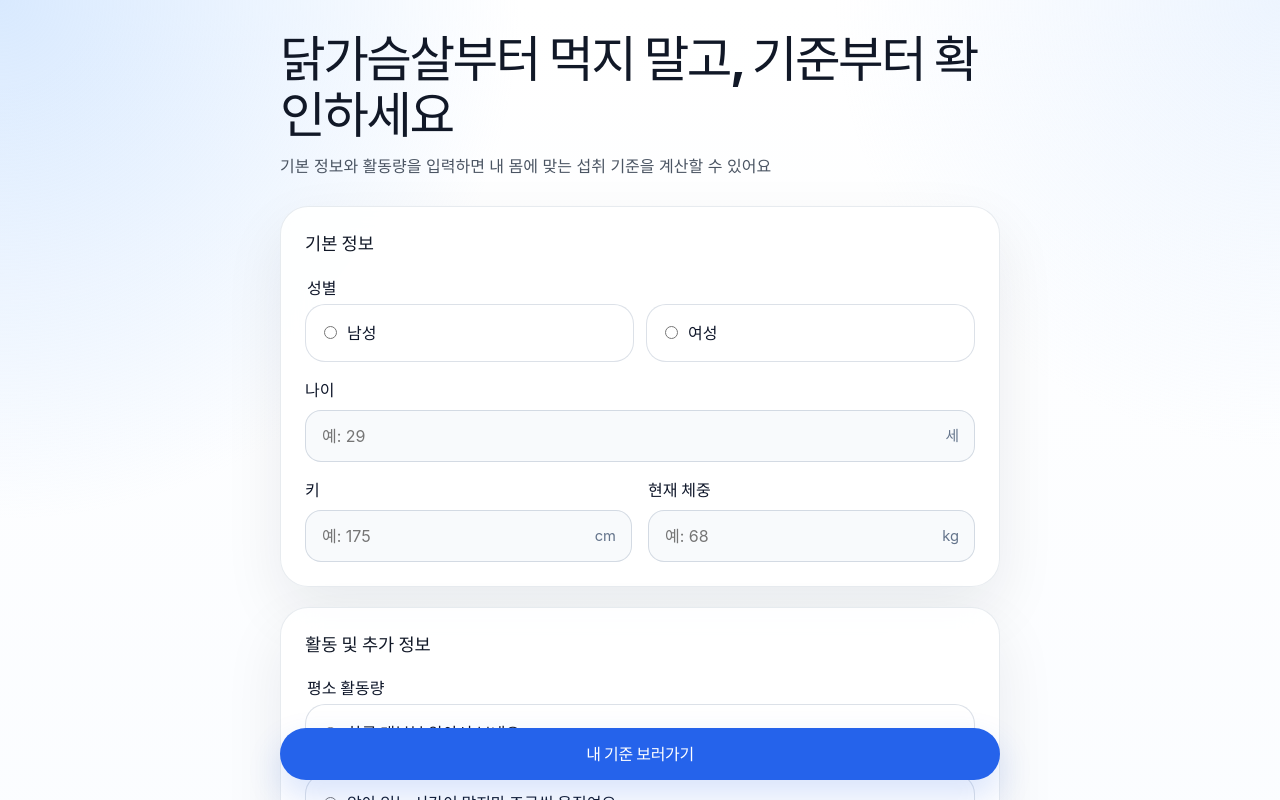
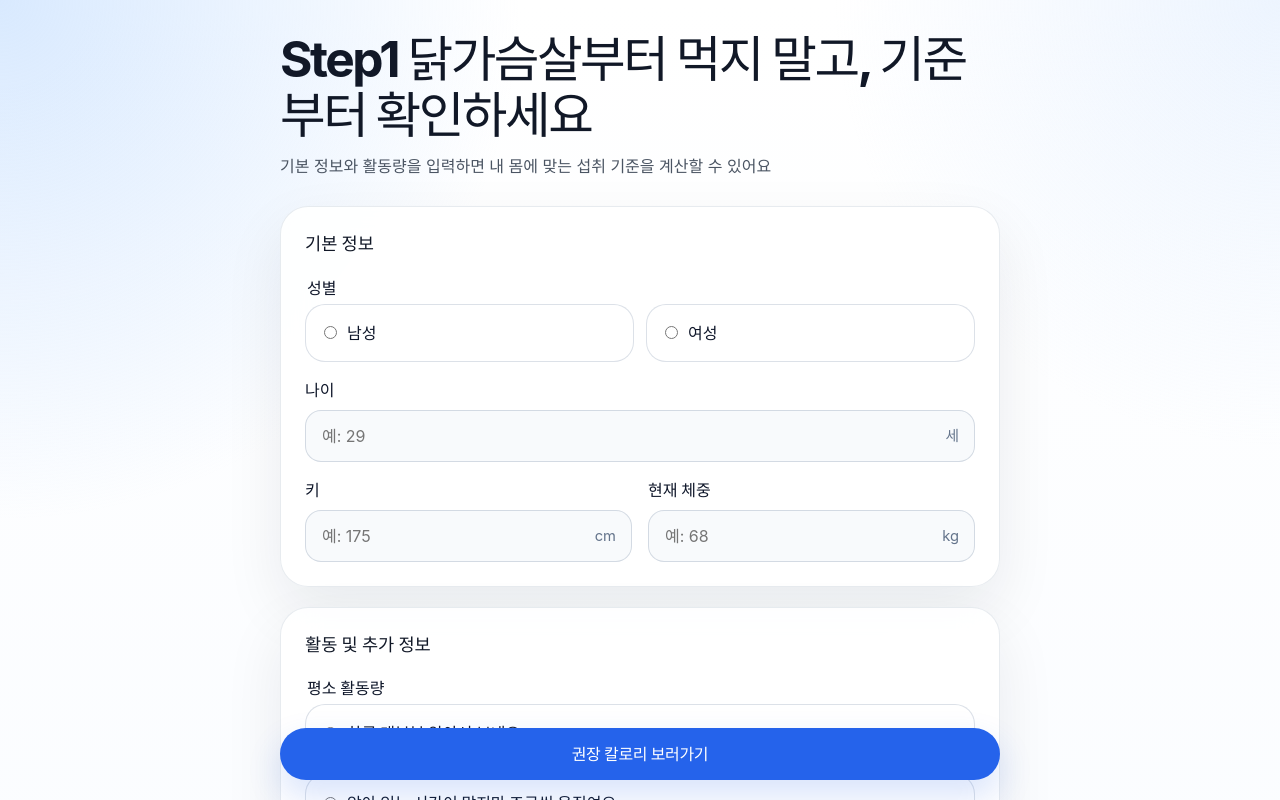
Before and after one commit to jangseungho0801/tdee-calculator, a React (Vite) app: page / in a window 1280 px wide. Both pictures are taken after a click on the button "식단관리 시작하기". Shown: the top 800 px of the page. Built offline with nearby package versions, Linux system fonts and the light colour scheme.

Commit message:
정보 입력 페이지 타이틀, 버튼 라벨 수정

```diff
--- a/src/components/input/CalculateButton.tsx
+++ b/src/components/input/CalculateButton.tsx
@@ -14,7 +14,7 @@ const SubmitButton = styled(Button)`
 function CalculateButton() {
   return (
     <SubmitButton type="submit" $fullWidth>
-      내 기준 보러가기
+      권장 칼로리 보러가기
     </SubmitButton>
   )
 }
--- a/src/components/input/InputForm.tsx
+++ b/src/components/input/InputForm.tsx
@@ -205,7 +205,7 @@ function InputForm({
   return (
     <Form onSubmit={handleSubmit}>
       <Header>
-        <Title>닭가슴살부터 먹지 말고, 기준부터 확인하세요</Title>
+        <Title>Step1 닭가슴살부터 먹지 말고, 기준부터 확인하세요</Title>
         <Description>
           기본 정보와 활동량을 입력하면 내 몸에 맞는 섭취 기준을 계산할 수
           있어요
```
